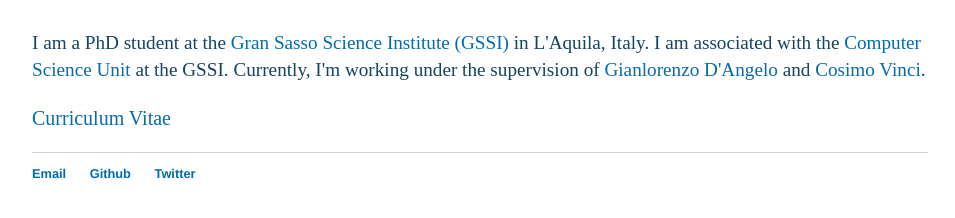
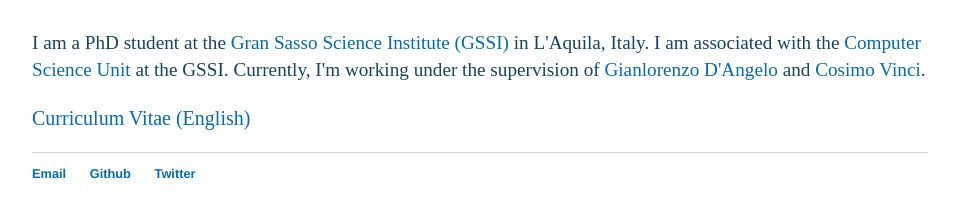
Before and after one commit to debashmitap/debashmitap.github.io, a Jekyll site: the page built from about/index.html, in a window 1280 px wide. Shown: the part 167-385 px from the top of the page, without its empty margins (160-1115 px from the left). Built offline with Jekyll 4.4.1, drawn with Linux system fonts in a browser that asks for light colours.

Commit message:
Update index.html

```diff
--- a/about/index.html
+++ b/about/index.html
@@ -4,5 +4,5 @@
  <div class="about">
      <h1>About me</h1>
      <p>I am a PhD student at the <a href="https://www.gssi.it">Gran Sasso Science Institute (GSSI)</a> in L'Aquila, Italy. I am associated with the <a href="https://sites.google.com/gssi.it/csgssi/home?authuser=0">Computer Science Unit</a> at the GSSI. Currently, I'm working under the supervision of <a href="https://cs.gssi.it/gianlorenzo.dangelo/index.html">Gianlorenzo D'Angelo</a> and <a href="https://sites.google.com/view/cosimo-vinci">Cosimo Vinci</a>.</p>
-     <p style="font-size:20px;"><a href="https://github.com/debashmitap/Resume/blob/main/Debashmita_Poddar_CV.pdf">Curriculum Vitae</a></p>
+     <p style="font-size:20px;"><a href="https://github.com/debashmitap/Resume/blob/main/Debashmita_Poddar_CV.pdf">Curriculum Vitae (English)</a></p>
  </div>
```
